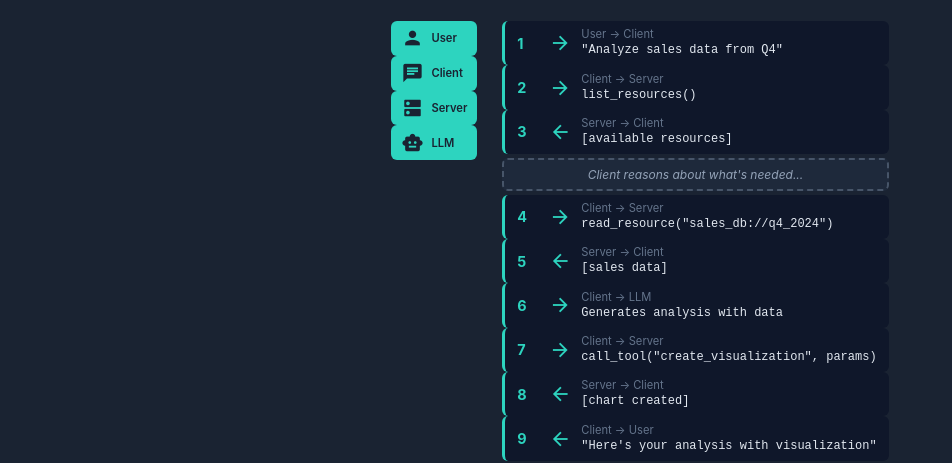
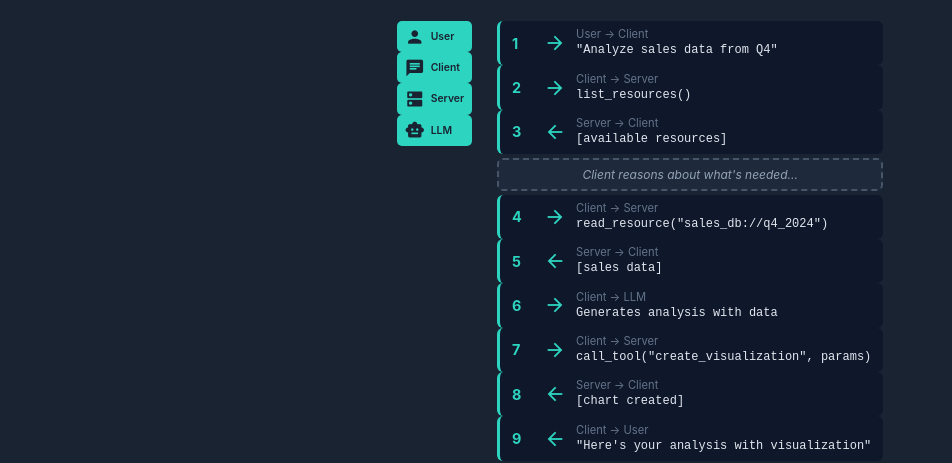
Before and after one commit to Ztein/slides, a website: page presentations/uppsala_uni_18_nov_2025/slides/012.html in a window 1280 px wide. Shown: the part 51-514 px from the top of the page, without its empty margins (0-952 px from the left). Drawn offline with Linux system fonts and the light colour scheme.

Commit message:
Fix slide 012: Förhindra text-klippning i participant-boxarna
Problem: Texten klipptes mitt i orden trots minskad storlek.
Lösning:
- .participants-vertical: fast width istället för min-width, flex-shrink: 0
- .participant-box: box-sizing: border-box, mindre padding
- .participant-name: font-size 0.65em-0.75em (drastiskt reducerad)
- .participant-name: overflow: hidden, text-overflow: ellipsis, flex: 1
- .participant-icon: mindre storlek (16px-20px), min-width satt
- Mindre gaps och padding överallt

```diff
--- a/presentations/uppsala_uni_18_nov_2025/style.css
+++ b/presentations/uppsala_uni_18_nov_2025/style.css
@@ -1547,8 +1547,9 @@ h1:has(+ .architecture-flow) {
 .participants-vertical {
     display: flex;
     flex-direction: column;
-    gap: clamp(6px, 0.8vh, 8px); /* FIX: Reducerad gap */
-    min-width: clamp(70px, 8vw, 100px); /* FIX: Mindre min-width */
+    gap: clamp(5px, 0.7vh, 7px); /* FIX: Ytterligare reducerad gap */
+    width: clamp(80px, 9vw, 110px); /* FIX: Fast width istället för min-width */
+    flex-shrink: 0; /* Förhindra att den krymper */
 }
 
 /* Interactions split - två kolumner parallellt */
@@ -1557,44 +1558,51 @@ h1:has(+ .architecture-flow) {
     grid-template-columns: 1fr 1fr;
     gap: clamp(12px, 1.8vw, 20px);
     align-items: start;
+    min-width: 0; /* Tillåt att den kan krympa */
 }
 
 /* Participant item - för vertikal layout */
 .participant {
     display: flex;
-    flex-direction: row; /* FIX: Horisontell layout för vertikal lista */
-    align-items: center;
-    gap: clamp(4px, 0.5vw, 6px); /* FIX: Reducerad gap */
+    flex-direction: row;
+    align-items: center;
+    gap: 0; /* FIX: Ingen gap - box tar hela bredden */
     width: 100%;
 }
 
 /* Participant box - för vertikal layout */
 .participant-box {
     width: 100%;
-    padding: clamp(6px, 0.8vh, 8px) clamp(6px, 1vw, 10px); /* FIX: Reducerad padding */
+    padding: clamp(5px, 0.7vh, 7px) clamp(5px, 0.8vw, 8px); /* FIX: Ytterligare reducerad padding */
     background: #2dd4bf;
-    border-radius: 6px;
-    display: flex;
-    flex-direction: row; /* FIX: Horisontell layout - ikon och text sida vid sida */
-    align-items: center;
-    gap: clamp(5px, 0.7vw, 8px); /* FIX: Reducerad gap */
+    border-radius: 5px; /* FIX: Mindre border-radius */
+    display: flex;
+    flex-direction: row;
+    align-items: center;
+    gap: clamp(4px, 0.6vw, 6px); /* FIX: Reducerad gap */
     justify-content: flex-start;
+    box-sizing: border-box; /* Inkludera padding i width */
 }
 
 /* Participant icon */
 .participant-icon {
-    font-size: clamp(18px, 2vw, 22px) !important; /* FIX: Reducerad från 20px-26px */
+    font-size: clamp(16px, 1.8vw, 20px) !important; /* FIX: Ytterligare reducerad */
     color: #1a2332;
-    flex-shrink: 0; /* Förhindra att ikonen krymper */
+    flex-shrink: 0;
+    min-width: clamp(16px, 1.8vw, 20px); /* FIX: Sätt min-width för ikonen */
 }
 
 /* Participant name */
 .participant-name {
-    font-size: clamp(0.7em, 1.2vh, 0.8em) !important; /* FIX: Drastiskt reducerad från 0.8em-0.95em */
+    font-size: clamp(0.65em, 1vh, 0.75em) !important; /* FIX: Drastiskt reducerad från 0.7em-0.8em */
     font-weight: 600;
     color: #1a2332;
-    text-align: left; /* FIX: Vänsterställd för horisontell layout */
-    white-space: nowrap; /* Förhindra radbrytning */
+    text-align: left;
+    white-space: nowrap;
+    overflow: hidden; /* FIX: Förhindra overflow */
+    text-overflow: ellipsis; /* FIX: Visa ... om texten är för lång */
+    flex: 1; /* FIX: Låt texten ta resten av platsen */
+    min-width: 0; /* FIX: Tillåt att den kan krympa */
 }
 
 /* Lifeline */
```
